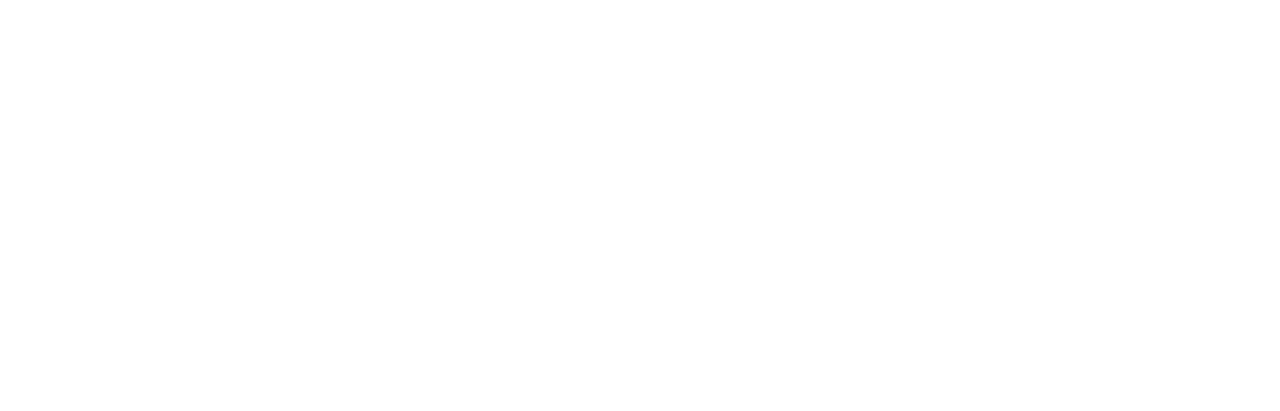
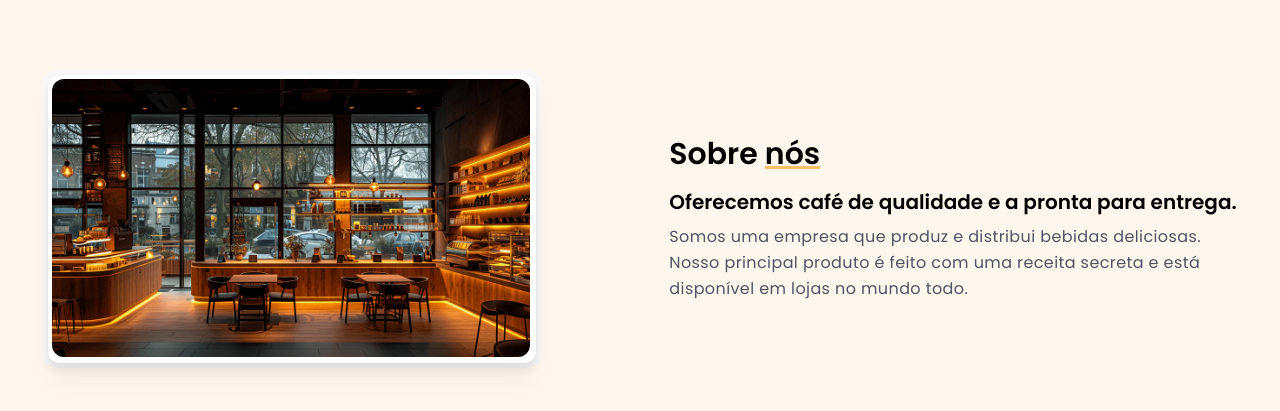
Before and after one commit to Gabriel-augt/gb-cafe, a Vue app: page /about in a window 1280 px wide. Shown: the part 3813-4224 px from the top of the page. Before the commit the page ends 3752 px from the top, so only its background shows below. Built offline with nearby package versions, Linux system fonts and the light colour scheme; a web font is replaced by a local one.

Commit message:
about added

```diff
--- a/src/App.vue
+++ b/src/App.vue
@@ -5,6 +5,7 @@
 import PopularNowAndQuality from './components/popularAndQuality/PopularNowAndQuality.vue';
 import AmazingDaybanner from './components/amazingDayBanner/AmazingDaybanner.vue';
 import CoffeeMenu from './components/coffeeMenu/coffeeMenu.vue';
+import About from './components/about/About.vue';
 
 </script>
 
@@ -18,4 +19,6 @@
 
   <CoffeeMenu />
 
+  <About />
+
 </template>
--- /dev/null
+++ b/src/components/about/About.vue
@@ -0,0 +1,19 @@
+<script setup>
+
+import CardAbout from './CardAbout.vue';
+import ContentAbout from './ContentAbout.vue';
+
+</script>
+
+<template>
+
+    <div class="relative flex flex-row items-center justify-center
+    w-full h-[70vh] gap-32 text-black bg-orange-50 font-poppins">
+
+        <CardAbout />
+
+        <ContentAbout />
+
+    </div>
+
+</template>
--- /dev/null
+++ b/src/components/about/CardAbout.vue
@@ -0,0 +1,21 @@
+<template>
+
+    <div class="z-10 flex my-16 bg-white-25 rounded-xl">
+
+        <div class="flex items-center justify-center w-[498px] h-[298px] drop-shadow-xl">
+
+            <div class="bg-white rounded-xl w-[488px] h-[288px]">
+
+                <figure class="m-1">
+
+                    <img class="rounded-xl w-[478px] h-[278px]" src="/coffee-shop.png" alt="Cafeteria">
+
+                </figure>
+
+            </div>
+
+        </div>
+
+    </div>
+
+</template>
--- /dev/null
+++ b/src/components/about/ContentAbout.vue
@@ -0,0 +1,33 @@
+<template>
+
+    <div class="z-10">
+
+        <h1 class="mb-4 text-3xl font-semibold">
+
+            Sobre
+
+            <span class="underline decoration-yellow-350">
+
+                nós
+
+            </span>
+
+        </h1>
+
+        <h2 class="mb-2 text-xl font-semibold">
+
+            Oferecemos café de qualidade e a pronta para entrega.
+
+        </h2>
+
+        <p class="leading-relaxed tracking-wide text-gray-600">
+
+            Somos uma empresa que produz e distribui bebidas deliciosas. <br>
+            Nosso principal produto é feito com uma receita
+            secreta e está <br> disponível em lojas no mundo todo.
+
+        </p>
+
+    </div>
+
+</template>
```
Also changed, not shown: public/coffee-shop.png (added).
